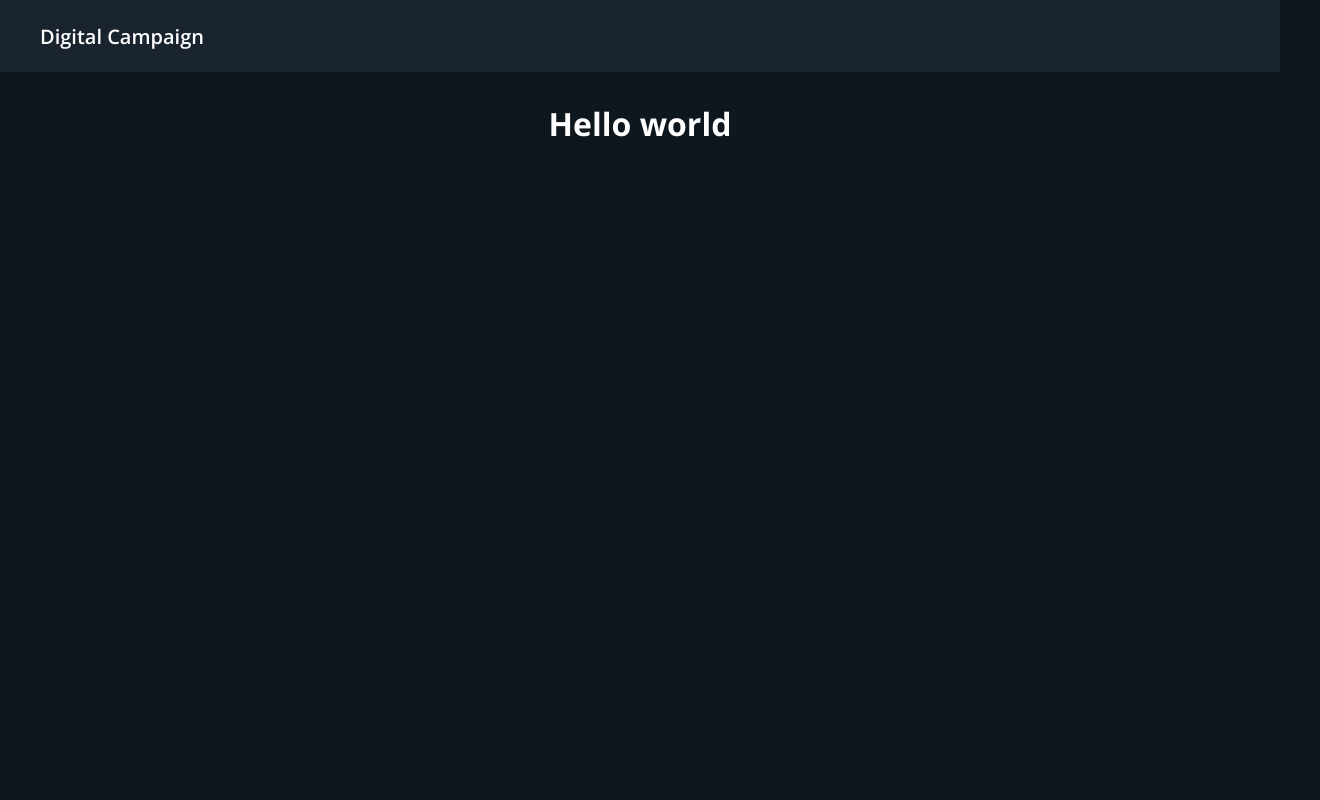
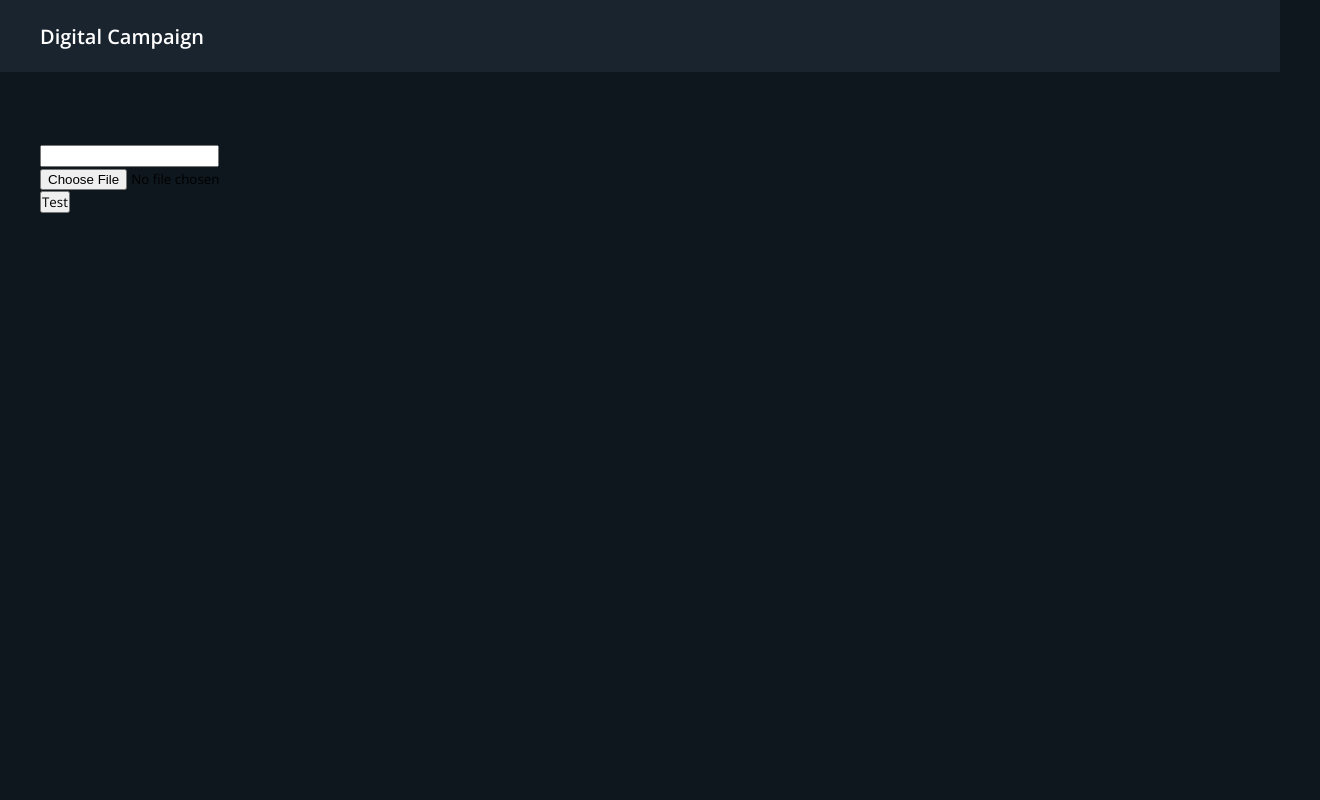
Before and after one commit to shaheemMPM/digitalcampaign, a React (Vite) app: page / in a window 1280 px wide. Shown: the top 800 px of the page, 1320 px wide, since content can reach past the window. Built offline with nearby package versions, Linux system fonts and the light colour scheme.

Commit message:
Setups MVP

```diff
--- a/src/pages/index.jsx
+++ b/src/pages/index.jsx
@@ -1,10 +1,66 @@
-import React from 'react';
+import React, { useRef, useState } from 'react';
 import './index.scss';
+import frame from '../images/poster_template.png';
 
 const Home = () => {
+	const [name, setName] = useState('');
+	const [image, setImage] = useState(null);
+
+	const canvasRef = useRef(null);
+	const frameImageRef = useRef(null);
+	const userImageRef = useRef(null);
+
+	const draw = () => {
+		const canvas = canvasRef.current;
+		const context = canvas.getContext('2d');
+		const img = frameImageRef.current;
+		const userImg = userImageRef.current;
+		context.drawImage(img, 0, 0);
+		context.drawImage(userImg, 111, 111, 405, 687);
+		context.font = 'bold 130px monospace';
+		context.textAlign = 'center';
+		context.fillStyle = '#d75231';
+		context.fillText(name, 870, 505);
+	};
+
 	return (
 		<div className='home-body'>
-			<h1>Hello world</h1>
+			<h1>{name}</h1>
+			{image && (
+				<img
+					ref={userImageRef}
+					className='user-img'
+					src={URL.createObjectURL(image)}
+					alt='user image'
+				/>
+			)}
+			<br />
+			<input
+				type='text'
+				value={name}
+				onChange={(e) => {
+					setName(e.target.value);
+				}}
+			/>
+			<br />
+			<input
+				type='file'
+				accept='image/*'
+				onChange={(e) => {
+					setImage(e.target.files[0]);
+				}}
+			/>
+			<br />
+			<button onClick={draw}>Test</button>
+			<br />
+			<canvas ref={canvasRef} width='1280' height='908' />
+			<br />
+			<img
+				ref={frameImageRef}
+				src={frame}
+				style={{ display: 'none' }}
+				alt='poster frame'
+			/>
 		</div>
 	);
 };
--- a/src/pages/index.scss
+++ b/src/pages/index.scss
@@ -7,3 +7,7 @@ h1 {
 	text-align: center;
 	margin-top: 20px;
 }
+
+.user-img {
+	max-height: 300px;
+}
```
Also changed, not shown: src/images/poster_template.png (added).
